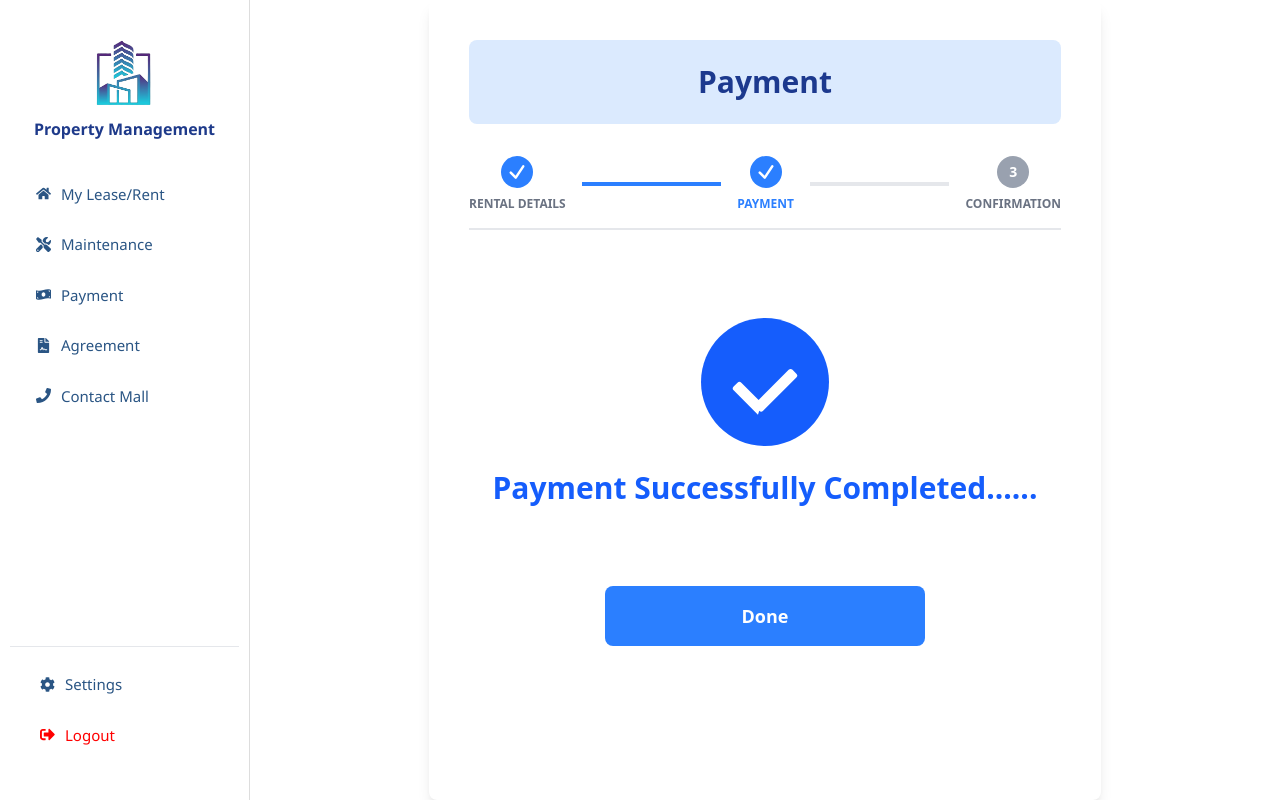
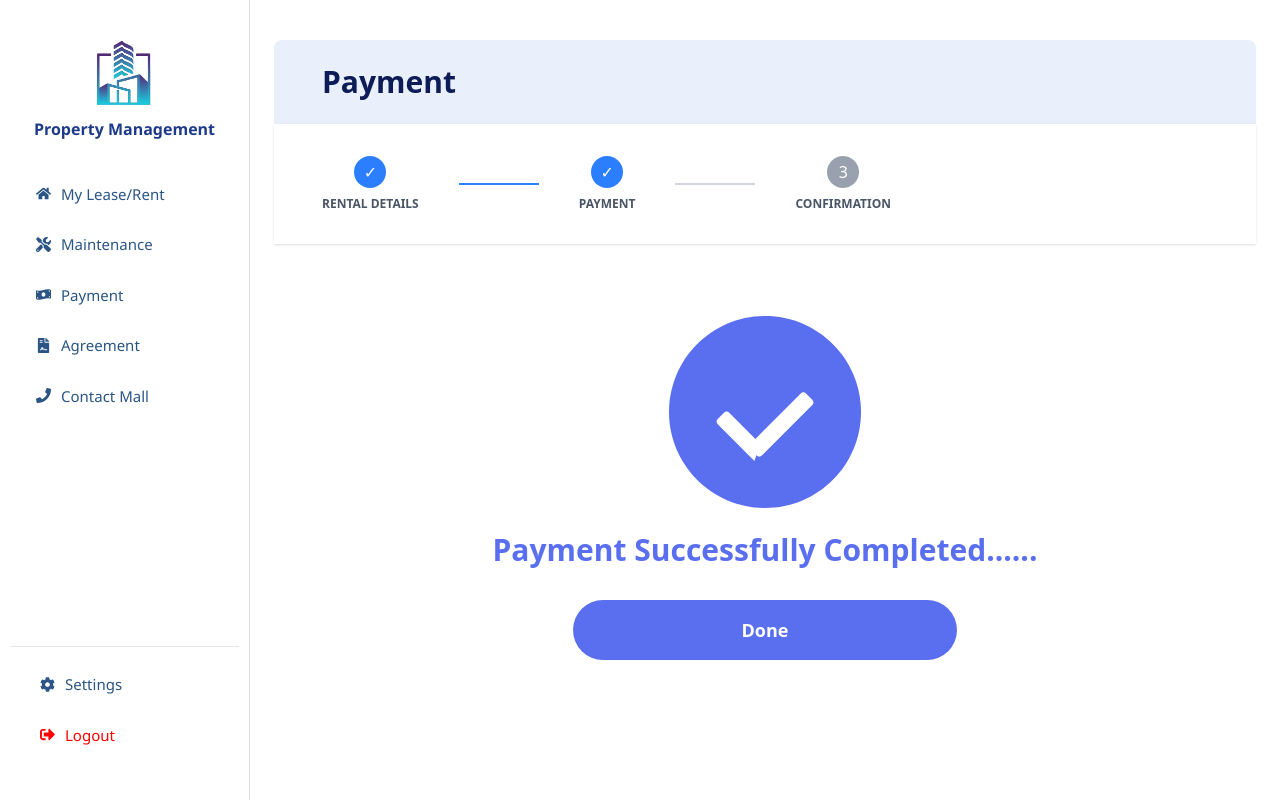
Before and after one commit to Ganga9115/PropPulse, a React (Vite) app in the folder frontend/: page /successful-payment in a window 1280 px wide. Built offline with nearby package versions, Linux system fonts and the light colour scheme.

Commit message:
payment UI corrections

```diff
--- a/frontend/src/components/Payment.jsx
+++ b/frontend/src/components/Payment.jsx
@@ -1,5 +1,6 @@
 import { useState } from "react";
 import { useNavigate } from "react-router-dom";
+
 export default function Payment() {
   const [selectedMethod, setSelectedMethod] = useState("visa");
   const [cardDetails, setCardDetails] = useState({
@@ -9,6 +10,7 @@ export default function Payment() {
     cardHolderName: "",
   });
   const navigate = useNavigate();
+
   const handleMethodChange = (method) => {
     setSelectedMethod(method);
   };
@@ -28,14 +30,17 @@ export default function Payment() {
   };
 
   return (
-    <div className="bg-white min-h-screen flex flex-col items-center py-10">
+    <div className="bg-white flex-1 flex flex-col items-center py-10 px-6">
+      {/* Page Title & Progress Steps container */}
+      <div className="flex flex-col w-full max-w-5xl">
         {/* Page Title */}
-      <div className="bg-[#E9F0FB] w-full py-6 px-12">
+        <div className="bg-[#E9F0FB] w-full py-6 px-12 rounded-t-lg">
           <h1 className="text-3xl font-bold text-[#0D1B56]">Payment</h1>
         </div>
 
         {/* Progress Steps */}
-      <div className="flex items-center justify-center mt-10 space-x-10">
+        <div className="bg-white w-full py-8 px-12 shadow-sm">
+          <div className="flex items-center justify-start space-x-10">
             {/* Step 1 */}
             <div className="flex flex-col items-center">
               <div className="w-8 h-8 rounded-full bg-blue-500 text-white flex items-center justify-center">
@@ -64,13 +69,15 @@ export default function Payment() {
               <p className="mt-2 text-xs font-semibold text-gray-400">CONFIRMATION</p>
             </div>
           </div>
+        </div>
 
-      {/* Payment Method Section */}
-      <div className="w-full max-w-3xl mt-12 px-6">
+        {/* Main Content Area */}
+        <div className="w-full mt-10 p-6">
           <h2 className="text-2xl font-bold text-black mb-8">PAYMENT METHOD</h2>
 
           {/* Payment Options */}
-        <div className="flex justify-between items-center mb-10">
+          <div className="flex justify-start space-x-6 items-center mb-10">
+            {/* PayPal */}
             <label
               className={`p-4 border-2 rounded-lg cursor-pointer ${
                 selectedMethod === "paypal" ? "border-blue-500" : "border-gray-300"
@@ -91,6 +98,7 @@ export default function Payment() {
               />
             </label>
 
+            {/* Visa */}
             <label
               className={`p-4 border-2 rounded-lg cursor-pointer ${
                 selectedMethod === "visa" ? "border-blue-500" : "border-gray-300"
@@ -111,6 +119,7 @@ export default function Payment() {
               />
             </label>
 
+            {/* Mastercard */}
             <label
               className={`p-4 border-2 rounded-lg cursor-pointer ${
                 selectedMethod === "mastercard" ? "border-blue-500" : "border-gray-300"
@@ -131,6 +140,7 @@ export default function Payment() {
               />
             </label>
 
+            {/* Cash on Delivery */}
             <label
               className={`p-4 border-2 rounded-lg cursor-pointer text-sm font-bold ${
                 selectedMethod === "cod" ? "border-blue-500" : "border-gray-300"
@@ -148,9 +158,9 @@ export default function Payment() {
             </label>
           </div>
 
-        {/* Card Details */}
+          {/* Card Details Form */}
           {selectedMethod !== "cod" && (
-          <form className="grid grid-cols-2 gap-6 mb-8" onSubmit={handleSubmit}>
+            <form className="grid grid-cols-2 gap-6 mb-8 max-w-2xl" onSubmit={handleSubmit}>
               <div>
                 <label className="text-sm font-medium text-gray-700">Card Number</label>
                 <input
@@ -210,5 +220,6 @@ export default function Payment() {
           </div>
         </div>
       </div>
+    </div>
   );
 }
--- a/frontend/src/components/SuccessfulPayment.jsx
+++ b/frontend/src/components/SuccessfulPayment.jsx
@@ -4,63 +4,70 @@ const SuccessfulPayment = () => {
     const navigate = useNavigate();
 
     const handleDoneClick = () => {
-        // You can navigate to the dashboard or home page
         navigate('/dashboard');
     };
 
     return (
-        <div className="bg-white rounded-lg shadow-lg p-6 lg:p-10 w-full max-w-2xl mx-auto text-center">
-            {/* Header Section */}
-            <div className="bg-blue-100 py-6 px-8 rounded-lg mb-8">
-                <h1 className="text-3xl font-bold text-blue-900">Payment</h1>
+        <div className="bg-white flex-1 flex flex-col items-center py-10 px-6">
+            {/* Page Title & Progress Steps Container */}
+            <div className="flex flex-col w-full max-w-5xl">
+                {/* Page Title */}
+                <div className="bg-[#E9F0FB] w-full py-6 px-12 rounded-t-lg">
+                    <h1 className="text-3xl font-bold text-[#0D1B56]">Payment</h1>
                 </div>
 
-            {/* Progress Indicator */}
-            <div className="flex justify-between items-center mb-10 pb-4 border-b-2 border-gray-200">
+                {/* Progress Steps */}
+                <div className="bg-white w-full py-8 px-12 shadow-sm">
+                    <div className="flex items-center justify-start space-x-10">
+                        {/* Step 1 */}
                         <div className="flex flex-col items-center">
-                    <span className="relative w-8 h-8 rounded-full bg-blue-500 text-white flex items-center justify-center font-bold text-sm">
-                        <svg xmlns="http://www.w3.org/2000/svg" fill="none" viewBox="0 0 24 24" strokeWidth={3} stroke="currentColor" className="w-5 h-5 text-white">
-                            <path strokeLinecap="round" strokeLinejoin="round" d="M4.5 12.75l6 6 9-13.5" />
-                        </svg>
-                    </span>
-                    <span className="mt-2 text-xs font-semibold text-gray-500">RENTAL DETAILS</span>
+                            <div className="w-8 h-8 rounded-full bg-blue-500 text-white flex items-center justify-center">
+                                ✓
                             </div>
-                <div className="flex-1 h-1 bg-blue-500 mx-4"></div>
+                            <p className="mt-2 text-xs font-semibold text-gray-600">RENTAL DETAILS</p>
+                        </div>
+
+                        <div className="w-20 h-[2px] bg-blue-500"></div>
+
+                        {/* Step 2 */}
                         <div className="flex flex-col items-center">
-                    <span className="relative w-8 h-8 rounded-full bg-blue-500 text-white flex items-center justify-center font-bold text-sm">
-                        <svg xmlns="http://www.w3.org/2000/svg" fill="none" viewBox="0 0 24 24" strokeWidth={3} stroke="currentColor" className="w-5 h-5 text-white">
-                            <path strokeLinecap="round" strokeLinejoin="round" d="M4.5 12.75l6 6 9-13.5" />
-                        </svg>
-                    </span>
-                    <span className="mt-2 text-xs font-semibold text-blue-500">PAYMENT</span>
+                            <div className="w-8 h-8 rounded-full bg-blue-500 text-white flex items-center justify-center">
+                                ✓
                             </div>
-                <div className="flex-1 h-1 bg-gray-200 mx-4"></div>
+                            <p className="mt-2 text-xs font-semibold text-gray-600">PAYMENT</p>
+                        </div>
+
+                        <div className="w-20 h-[2px] bg-gray-300"></div>
+
+                        {/* Step 3 */}
                         <div className="flex flex-col items-center">
-                    <span className="w-8 h-8 rounded-full bg-gray-400 text-white flex items-center justify-center font-bold text-sm">3</span>
-                    <span className="mt-2 text-xs font-semibold text-gray-500">CONFIRMATION</span>
+                            <div className="w-8 h-8 rounded-full bg-gray-400 text-white flex items-center justify-center">
+                                3
+                            </div>
+                            <p className="mt-2 text-xs font-semibold text-gray-600">CONFIRMATION</p>
+                        </div>
                     </div>
                 </div>
 
-            {/* Success Message */}
-            <div className="flex flex-col items-center justify-center py-12">
-                <div className="relative w-32 h-32 mb-6">
-                    <svg className="w-full h-full text-blue-600" viewBox="0 0 100 100" xmlns="http://www.w3.org/2000/svg">
+                {/* Success Message & Done Button */}
+                <div className="bg-white p-12 flex flex-col items-center justify-center mt-6">
+                    <div className="w-48 h-48 mb-6">
+                        <svg className="w-full h-full text-[#5A6FF0]" viewBox="0 0 100 100" xmlns="http://www.w3.org/2000/svg">
                             <path fill="currentColor" d="M50 0 C22.4 0 0 22.4 0 50 C0 77.6 22.4 100 50 100 C77.6 100 100 77.6 100 50 C100 22.4 77.6 0 50 0 Z"></path>
                             <path fill="#ffffff" d="M44.5 75.5 L25.5 56.5 C24.5 55.5 24.5 54.5 25.5 53.5 L28.5 50.5 C29.5 49.5 30.5 49.5 31.5 50.5 L45 64 L68.5 40.5 C69.5 39.5 70.5 39.5 71.5 40.5 L74.5 43.5 C75.5 44.5 75.5 45.5 74.5 46.5 L48.5 72.5 C47.5 73.5 46.5 73.5 45.5 72.5 Z"></path>
                         </svg>
                     </div>
-                <h3 className="text-xl lg:text-3xl font-bold text-blue-600 mb-8">
+                    <h3 className="text-3xl font-bold text-[#5A6FF0] mb-8">
                         Payment Successfully Completed......
                     </h3>
-            </div>
-
-            {/* Done Button */}
                     <button
                         onClick={handleDoneClick}
-                className="w-full max-w-xs px-20 py-4 bg-blue-500 text-white rounded-lg font-bold text-lg hover:bg-blue-600 transition-colors duration-300 mx-auto"
+                        className="w-full max-w-sm px-20 py-4 bg-[#5A6FF0] text-white rounded-full font-bold text-lg hover:bg-blue-600 transition-colors duration-300 mx-auto"
                     >
                         Done
                     </button>
+                </div>
+            </div>
         </div>
     );
 };
```
Lines whose indentation alone changed are shown as unchanged.
